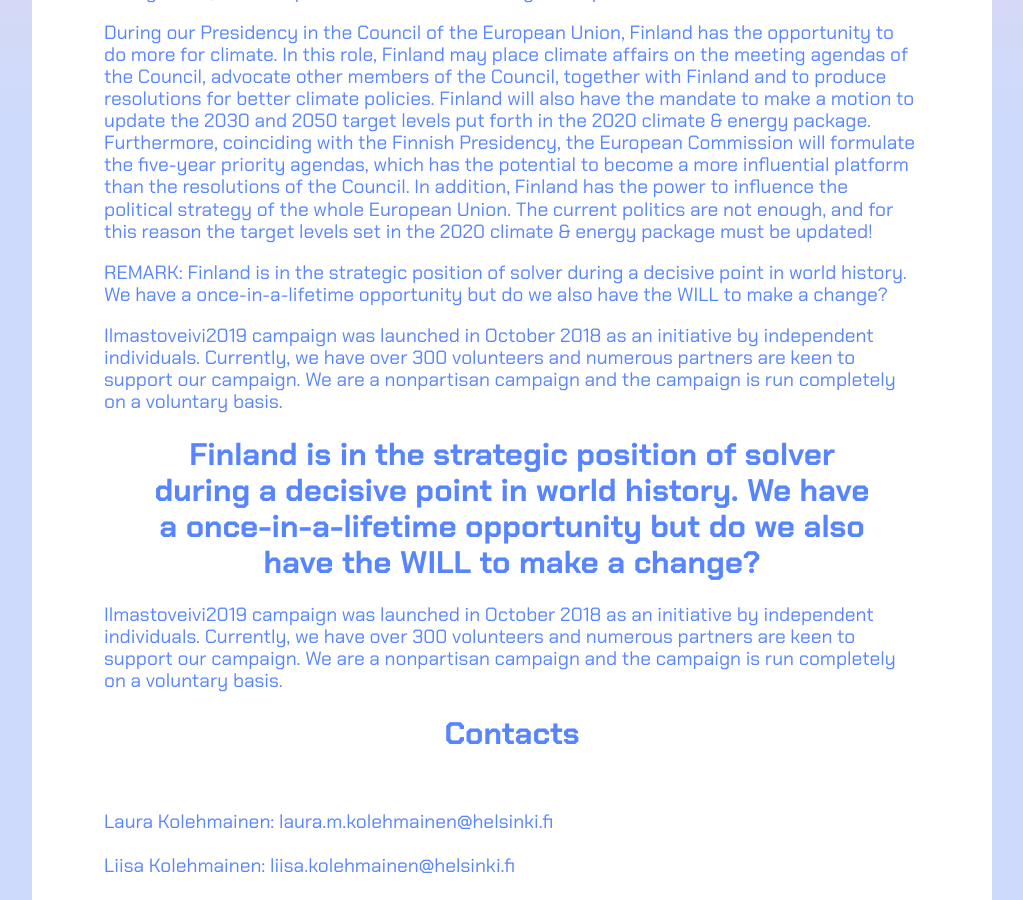
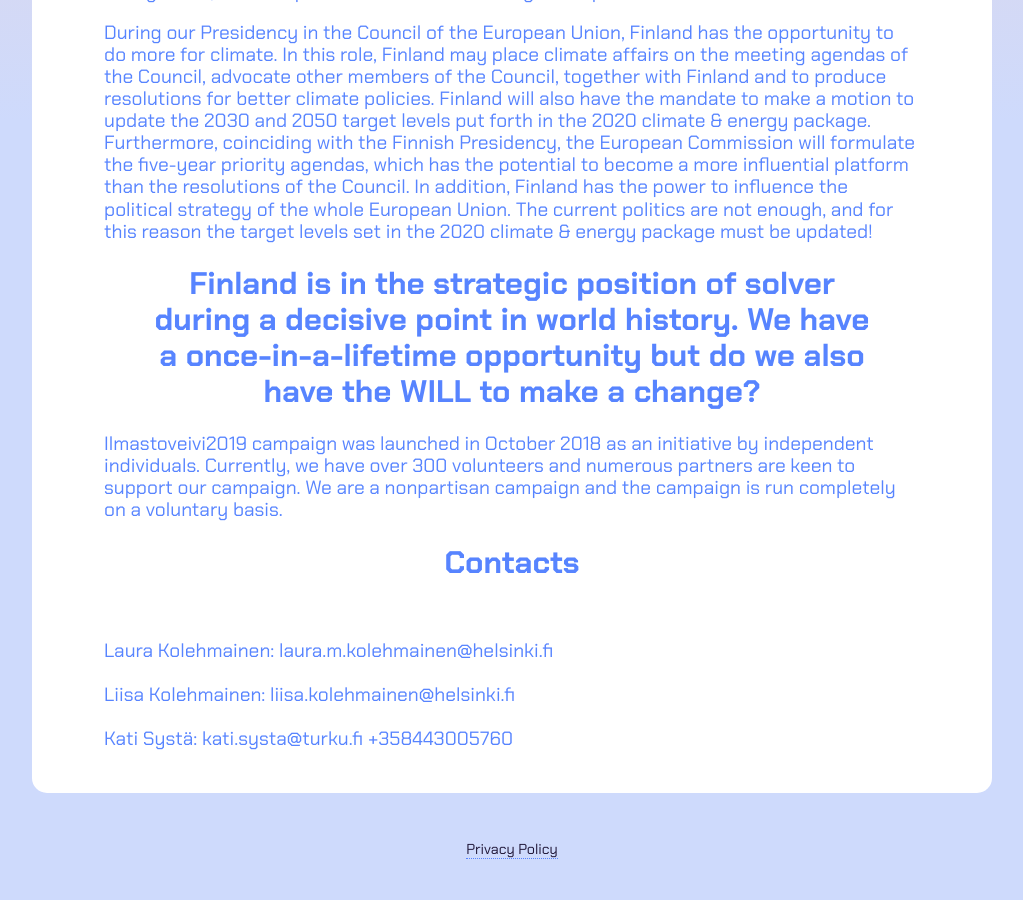
Before and after one commit to ilmastoveivi/ilmastoveivi.github.io, a Jekyll site: the page built from campaign.md, in a window 1280 px wide and 900 px high, scrolled down 728 px. Shown: the whole window, without its empty margins (128-1151 px from the left). Built offline with Jekyll 4.4.1, drawn with Linux system fonts in a browser that asks for light colours; nearby versions of some CDN libraries; some web fonts are replaced; our own code applies the rules of GitHub Pages for plain Markdown files.

Commit message:
removed double paragraphs and changed 1,5 -> 1.5 in the En ver

```diff
--- a/campaign.md
+++ b/campaign.md
@@ -24,7 +24,3 @@ The aim of the campaign is to gather 500 000 signatures for our petition, which
 In line with the current climate policies of the European Union, the climate will warm up to 3.5 celsius degrees. According to the Intergovernmental Panel on Climate Change (IPCC) the increase in global temperature by 1.5 degrees can cause irreversible change to global ecosystems, for example. Climate action is an urgent requirement.
 
 During our Presidency in the Council of the European Union, Finland has the opportunity to do more for climate. In this role, Finland may place climate affairs on the meeting agendas of the Council, advocate other members of the Council, together with Finland and to produce resolutions for better climate policies. Finland will also have the mandate to make a motion to update the 2030 and 2050 target levels put forth in the 2020 climate & energy package. Furthermore, coinciding with the Finnish Presidency, the European Commission will formulate the five-year priority agendas, which has the potential to become a more influential platform than the resolutions of the Council. In addition, Finland has the power to influence the political strategy of the whole European Union. The current politics are not enough, and for this reason the target levels set in the 2020 climate & energy package must be updated!
-
-REMARK: Finland is in the strategic position of solver during a decisive point in world history. We have a once-in-a-lifetime opportunity but do we also have the WILL to make a change?
-
-Ilmastoveivi2019 campaign was launched in October 2018 as an initiative by independent individuals. Currently, we have over 300 volunteers and numerous partners are keen to support our campaign. We are a nonpartisan campaign and the campaign is run completely on a voluntary basis.
```
Also changed, not shown: en.md (+1 -1 lines).
